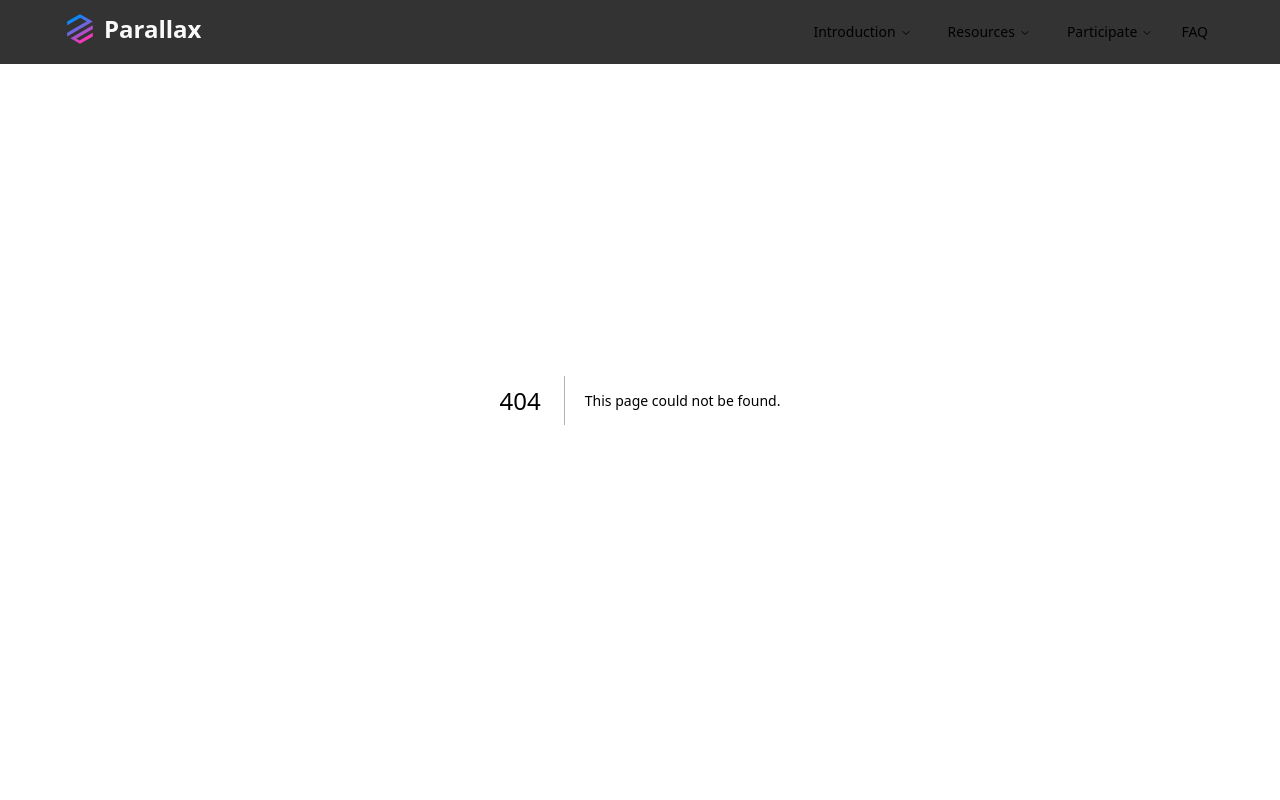
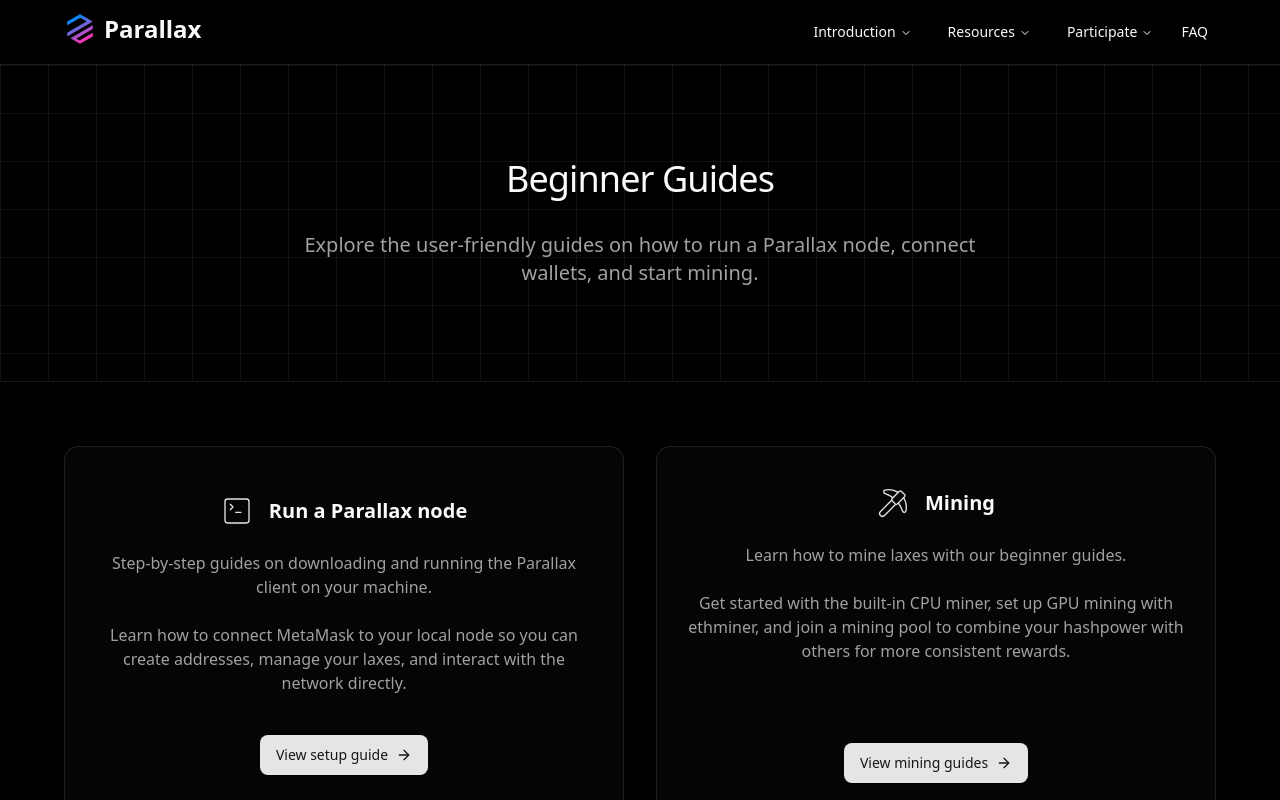
Before and after one commit to microstack-tech/parallax-website, a Next.js app: page /resources/beginner-guides in a window 1280 px wide. Before the commit this address had no page. Shown: the top 800 px of the page. Built offline with nearby package versions, Linux system fonts and the light colour scheme.

Commit message:
include beginner guides

```diff
--- a/app/layout.tsx
+++ b/app/layout.tsx
@@ -43,8 +43,10 @@ export default function RootLayout({
         <PlausibleScript />
         <ThemeProvider attribute={"class"} defaultTheme="dark">
           <Navigation />
-          {children}
-          <Footer />
+          <div className="flex flex-col justify-between min-h-screen">
+            {children}
+            <Footer />
+          </div>
         </ThemeProvider>
       </body>
     </html>
--- a/app/participate/development/page.tsx
+++ b/app/participate/development/page.tsx
@@ -49,7 +49,7 @@ export default function DevelopersPage() {
           </Link>
         </Button>
         <Button className="font-medium text-md p-10 w-fit" variant={"outline"} asChild>
-          <Link href={"/resources/documentation"}>
+          <Link href={"/resources/technical-documentation"}>
             Read Documentation
           </Link>
         </Button>
--- /dev/null
+++ b/app/resources/beginner-guides/page.tsx
@@ -0,0 +1,77 @@
+import PageHeader from "@/components/page-header";
+import { Button } from "@/components/ui/button";
+import { Card, CardContent, CardDescription, CardHeader, CardTitle } from "@/components/ui/card";
+import { ArrowRight, Pickaxe, SquareTerminal } from "lucide-react";
+import Link from "next/link";
+
+export default function BeginnerGuidesPage() {
+  return (
+    <main>
+      <PageHeader
+        title="Beginner Guides"
+        subTitle="Explore the user-friendly guides on how to run a Parallax node, connect wallets, and start mining."
+      />
+      <section className="mx-auto grid grid-cols-1 md:grid-cols-2 gap-8 max-w-7xl px-6 py-16 lg:px-16">
+
+        {/* Node guide */}
+        <Card className="border-border py-12 px-4 flex flex-col items-center">
+          <CardHeader className="inline-flex items-center w-full justify-center gap-4">
+            <SquareTerminal className="size-8 text-primary" strokeWidth={1} />
+            <CardTitle className="text-xl text-center">Run a Parallax node</CardTitle>
+          </CardHeader>
+          <CardContent>
+            <CardDescription className="text-base text-center mb-4">
+              Step-by-step guides on downloading and running the Parallax client on your machine.
+              <br />
+              <br />
+              Learn how to connect MetaMask to your local node so you can create addresses,
+              manage your laxes, and interact with the network directly.
+            </CardDescription>
+          </CardContent>
+          <div className="flex flex-col h-full justify-end">
+            <Button size="lg" asChild>
+              <Link
+                href="https://docs.parallaxchain.org/guides/setup"
+                target="_blank"
+                rel="noopener"
+              >
+                View setup guide
+                <ArrowRight />
+              </Link>
+            </Button>
+          </div>
+        </Card>
+
+        {/* Mining guides */}
+        <Card className="border-border py-10 flex flex-col items-center">
+          <CardHeader className="inline-flex items-center w-full justify-center gap-4">
+            <Pickaxe className="size-8 text-primary" strokeWidth={1} />
+            <CardTitle className="text-xl text-center">Mining</CardTitle>
+          </CardHeader>
+          <CardContent>
+            <CardDescription className="text-base text-center mb-4">
+              Learn how to mine laxes with our beginner guides.
+              <br />
+              <br />
+              Get started with the built-in CPU miner, set up GPU mining with ethminer,
+              and join a mining pool to combine your hashpower with others for more consistent rewards.
+            </CardDescription>
+          </CardContent>
+          <div className="flex flex-col h-full justify-end">
+            <Button size="lg" asChild>
+              <Link
+                href="https://docs.parallaxchain.org/guides/mining/cpu"
+                target="_blank"
+                rel="noopener"
+              >
+                View mining guides
+                <ArrowRight />
+              </Link>
+            </Button>
+          </div>
+        </Card>
+
+      </section>
+    </main>
+  );
+}
--- a/app/resources/documentation/page.tsx
+++ b/app/resources/technical-documentation/page.tsx
@@ -8,7 +8,7 @@ export default function TechnicalDocumentationPage() {
   return (
     <main>
       <PageHeader
-        title="Documentation"
+        title="Technical Documentation"
         subTitle="Explore the Parallax protocol, architecture, APIs, and developer guides."
       />
       <section className="mx-auto grid grid-cols-1 md:grid-cols-2 gap-8 max-w-7xl px-6 py-16 lg:px-16">
--- a/components/footer.tsx
+++ b/components/footer.tsx
@@ -2,7 +2,7 @@ import Image from 'next/image'
 
 export function Footer() {
   return (
-    <footer className="relative border-t border-border">
+    <footer className="relative mt-8 border-t border-border">
       <div className="absolute inset-0 bg-[linear-gradient(to_right,#80808020_1px,transparent_1px),linear-gradient(to_bottom,#80808020_1px,transparent_1px)] bg-[size:48px_48px]" />
       <div className="mx-auto max-w-7xl px-6 py-12 lg:px-8">
         <div className="text-center">
--- a/components/navigation.tsx
+++ b/components/navigation.tsx
@@ -60,7 +60,8 @@ export function Navigation() {
       subItems: [
         { name: "Community", href: "/resources/community" },
         { name: "Branding", href: "/resources/branding" },
-        { name: "Documentation", href: "/resources/documentation" },
+        { name: "Beginner Guides", href: "/resources/beginner-guides" },
+        { name: "Technical Documentation", href: "/resources/technical-documentation" },
         { name: "Parallax Client", href: "/resources/parallax-client" },
       ],
     },
```
